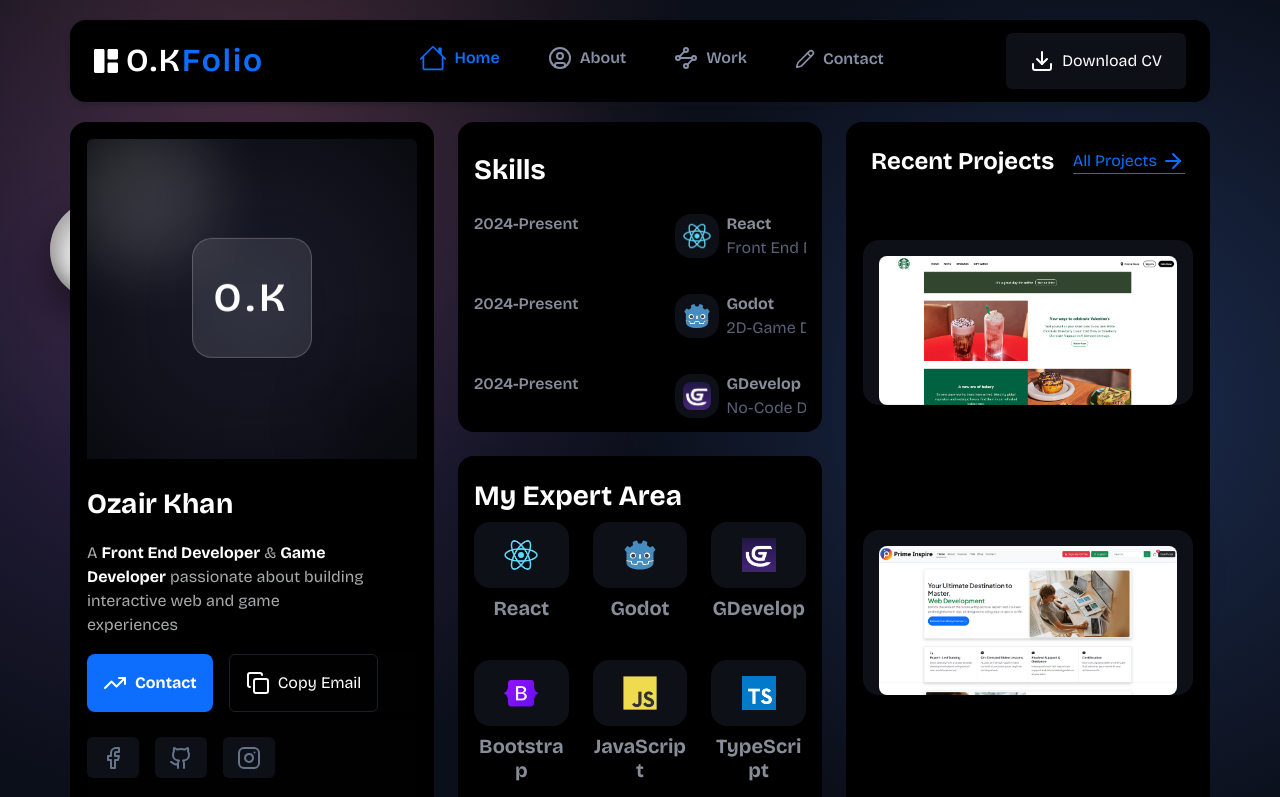
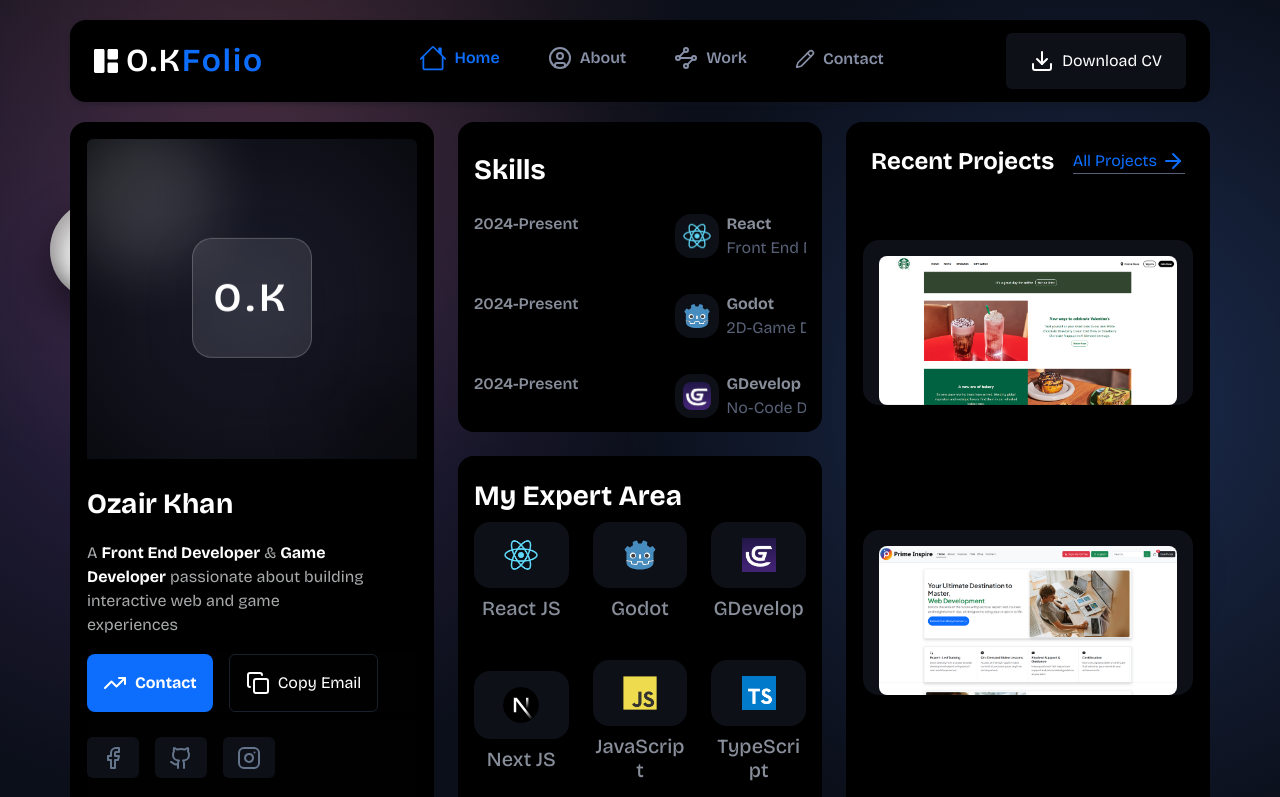
Before and after one commit to Ozair-Khan1/o.k-folio, a React (Vite) app: page /Home in a window 1280 px wide. Shown: the top 797 px of the page. Built offline with nearby package versions, Linux system fonts and the light colour scheme.

Commit message:
added next js logo

```diff
--- a/src/App.css
+++ b/src/App.css
@@ -25,11 +25,19 @@
   background: transparent; /* Make this transparent so we see the fixed bg */
   min-height: 100vh;
   z-index: 2;
+  max-width: 100%;
+  overflow-x: hidden;
 }
 
 .bento-body::after {
   right: -150px;
   bottom: 0;
+}
+
+@media screen and (max-width : 576px) {
+  .bento-body {
+    padding:  0px 15px;
+  }
 }
 
 
--- a/src/App.jsx
+++ b/src/App.jsx
@@ -32,7 +32,7 @@ function App() {
   return () => window.removeEventListener('mousemove', handleMouseMove);
 }, []);
   return (
-    <>
+    <div className='mobile-padding'>
         <Navbar/>
         <div ref={orbContainerRef} style={{ position: 'absolute', width: '100%', height: '100%', zIndex: -1 }}>
           <div className="orb floating-ball"/>
@@ -46,7 +46,7 @@ function App() {
           <p className='' style={{color : 'rgba(240, 242, 245, 0.7)'}}>@ <Link to='/' className='text-decoration-none'style={{color : 'rgba(240, 242, 245, 0.7)'}}>O.K Folio</Link>, Design By <Link to='/' className='text-decoration-none'><span>Ozair Khan</span></Link></p>
         </footer>
         </div>
-    </>
+    </div>
   )
 }
 
--- a/src/Component/About.jsx
+++ b/src/Component/About.jsx
@@ -57,7 +57,7 @@ export const About = () => {
                 <div className="container p-0">
                     <div className="row g-4 justify-content-center">
                         <motion.div animate={{x : [-500, 0], opacity : [0, 0.5, 1]}} transition={{duration : 1, type : 'spring'}} whileHover={{scale : 1.03}} whileTap={{scale : 1.03}} className="col-xl-4 col-md-10 text-break">
-                            <div className="card bg-black rounded-4 sticky-top" style={{top : '110px'}}>
+                            <div className="card bg-black rounded-4 sticky-top">
                                 <div className="card-body">
                                     <div class="card-header border-0 p-5 rounded-top position-relative overflow-hidden bg-card d-flex align-items-center justify-content-center" style={{height : "320px"}}>
                                         <div class="shape-1"></div>
--- a/src/Component/Contact.jsx
+++ b/src/Component/Contact.jsx
@@ -106,7 +106,7 @@ export const Contact = () => {
                 <div className="container p-0">
                     <div className="row g-4 justify-content-center">
                         <motion.div animate={{x : [-500, 0], opacity : [0, 0.5, 1]}} transition={{duration : 1, type : 'spring'}} whileHover={{scale : 1.03}} whileTap={{scale : 1.03}} className="col-xl-4 col-md-10 text-break">
-                            <div className="card bg-black rounded-4 sticky-top" style={{top : '110px'}}>
+                            <div className="card bg-black rounded-4 sticky-top">
                                 <div className="card-body">
                                     <div class="card-header border-0 p-5 rounded-top position-relative overflow-hidden bg-card d-flex align-items-center justify-content-center" style={{height : "320px"}}>
                                         <div class="shape-1"></div>
--- a/src/Component/Home.jsx
+++ b/src/Component/Home.jsx
@@ -3,10 +3,12 @@ import { useState } from "react"
 import { Link } from "react-router-dom";
 import { animate } from "animejs";
 import { useEffect } from "react";
+import { div } from "framer-motion/client";
 
 const MotionLink = motion(Link)
 
 export const Home = () => {
+
     const [isCopied, setIsCopied] = useState(false);
     const email = 'ozairk.work@gmail.com';
 
@@ -29,11 +31,20 @@ export const Home = () => {
         window.open('https://star-bucks-clone-two.vercel.app/', '_blank')
     }
 
-    const skils = [
+    const skills = [
+        {name : 'React JS', role : 'Front End Dev', year : '2024-Present', icon : '/assets/React-icon.svg.png'},
+        {name : 'Godot', role : '2D-Game Dev', year : '2024-Present', icon : '/assets/Godot icon.svg'},
+        {name : 'GDevelop', role : 'No-Code Dev', year : '2024-Present', icon : '/assets/Gdevelop icon.jpg'},
+        {name : 'Next JS', role : 'UI-Design', year : '2024-Present', icon : (<svg xmlns="http://www.w3.org/2000/svg" viewBox="0 0 180 180" width="36" height="36"><mask id="m" maskUnits="userSpaceOnUse" style={{ maskType: 'alpha' }}><circle cx="90" cy="90" r="90" fill="black" /></mask><g mask="url(#m)"><circle cx="90" cy="90" fill="black" r="90" /><path d="M149.508 157.52L69.142 54H54V125.97H66.1136V69.3836L139.999 164.845C143.333 162.614 146.509 160.165 149.508 157.52Z" fill="url(#p0)" /><rect x="115" y="54" width="12" height="72" fill="url(#p1)" /></g><defs><linearGradient id="p0" x1="109" y1="116.5" x2="144.5" y2="160.5" gradientUnits="userSpaceOnUse"><stop stopColor="white" /><stop offset="1" stopColor="white" stopOpacity="0" /></linearGradient><linearGradient id="p1" x1="121" y1="54" x2="120.799" y2="106.875" gradientUnits="userSpaceOnUse"><stop stopColor="white" /><stop offset="1" stopColor="white" stopOpacity="0" /></linearGradient></defs></svg>)},
+        {name : 'JavaScript', role : 'Logic', year : '2024-Present', icon : '/assets/JavaScript Logo.png' },
+        {name : 'TypeScript', role : 'Enhanced JS', year : '2024-Present', icon : 'assets/TypescriptLogo.png'}
+    ]
+
+    const duplicateSkills = [
         {name : 'React', role : 'Front End Dev', year : '2024-Present', icon : '/assets/React-icon.svg.png'},
         {name : 'Godot', role : '2D-Game Dev', year : '2024-Present', icon : '/assets/Godot icon.svg'},
         {name : 'GDevelop', role : 'No-Code Dev', year : '2024-Present', icon : '/assets/Gdevelop icon.jpg'},
-        {name : 'Bootstrap', role : 'UI-Design', year : '2024-Present', icon : '/assets/Bootstrap icon.png'},
+        {name : 'Bootstrap', role : 'UI-Design', year : '2024-Present', icon : '/assets/Bootstrap icon.png' },
         {name : 'JavaScript', role : 'Logic', year : '2024-Present', icon : '/assets/JavaScript Logo.png' },
         {name : 'TypeScript', role : 'Enhanced JS', year : '2024-Present', icon : 'assets/TypescriptLogo.png'}
     ]
@@ -56,7 +67,7 @@ export const Home = () => {
     const [isMouse, setIsMouse] = useState(false);
     const [isHovering, setIsHovering] = useState(0);
 
-    const duplicatedSkills = [...skils, ...skils];
+    const duplicatedSkills = [...duplicateSkills, ...duplicateSkills];
 
     const OzairName = "Ozair Khan";
 
@@ -91,8 +102,8 @@ export const Home = () => {
         <>
             <section className="Home-mg">
                 <div className="container p-0">
-                    <div className="row g-5 g-lg-4 justify-content-center">
-                        <motion.div whileHover={{scale : 1.03}} whileTap={{scale : 1.03}} className="col-xl-4 col-md-10 text-break">
+                    <div className="row g-5 g-lg-4 px-0 justify-content-center">
+                        <motion.div whileHover={{scale : 1.03}} whileTap={{scale : 1.03}} transition={{duration : 1, type : 'spring'}} className="col-xl-4 col-md-10 text-break">
                             <div className="card bg-black rounded-4">
                                 <div className="card-body">
                                     <div class="card-header border-0 p-5 rounded-top position-relative overflow-hidden bg-card d-flex align-items-center justify-content-center" style={{height : "320px"}}>
@@ -146,7 +157,7 @@ export const Home = () => {
                         </motion.div>
                         <div className="col-xl-4 col-md-10">
                             <motion.div animate={{opacity : [0, 0.5, 1]}} className="row g-5 g-lg-4 g-xl-4">
-                                <motion.div whileHover={{scale : 1.03}} whileTap={{scale : 1.03}} className="col-lg-12">
+                                <motion.div whileHover={{scale : 1.03}} whileTap={{scale : 1.03}} transition={{duration : 1, type : 'spring'}} className="col-lg-12">
                                     <div className="card rounded-4 border-0 overflow-hidden bg-black " style={{height : '310px'}} onMouseEnter={() => setIsMouse(true)} onMouseLeave={() => setIsMouse(false)}>
                                         <div className="card-body" style={{height : '300px'}}>
                                             <h3 className="card-title text-white fw-bold py-3">Skills</h3>
@@ -177,7 +188,7 @@ export const Home = () => {
                                         </div>
                                     </div>
                                 </motion.div>
-                                <motion.div whileHover={{scale : 1.03}} whileTap={{scale : 1.03}} className="col-lg-12">
+                                <motion.div whileHover={{scale : 1.03}} whileTap={{scale : 1.03}} transition={{duration : 1, type : 'spring'}} className="col-lg-12">
                                     <div className="card border-0 bg-black rounded-4">
                                         <div className="card-body bg-black rounded-4">
                                             <h3 className="card-title text-white fw-bold py-2 m-0 text-center text-lg-start text-xl-start text-md-start">
@@ -185,14 +196,18 @@ export const Home = () => {
                                             </h3>
                                             <div>
                                                 <div className="row g-4 d-flex flex-column flex-xl-row flex-lg-row flex-md-row align-items-center">
-                                                    {skils.map((skill, index) => (
+                                                    {skills.map((skill, index) => (
                                                         <div className="col-xl-4 col-md-6 col-sm-6 col-6" key={index}>
                                                             <div className="text-center">
                                                                 <div className="card-img-top p-0 py-3 rounded-4" style={{backgroundColor : '#0E1018'}}>
-                                                                    <img src={skill.icon} alt="image" className="" style={{height : '34px', width : '34px'}}/>
+                                                                    {typeof skill.icon === 'string' ? (
+                                                                        <img src={skill.icon} alt="image" className="" style={{height : '34px', width : '34px'}}/>
+                                                                    ) : (
+                                                                        skill.icon
+                                                                    )}
                                                                 </div>
                                                                 <div className="card-text text-center">
-                                                                    <h3 className="fs-5 fw-bold py-2" style={{color : '#878d99'}}>{skill.name}</h3>
+                                                                    <h3 className="fs-5 py-2" style={{color : '#878d99'}}>{skill.name}</h3>
                                                                 </div>
                                                             </div>
                                                         </div>
@@ -236,7 +251,7 @@ export const Home = () => {
                                 </div>
                             </div>
                         </motion.div>
-                        <motion.div animate={{y : [150, 0], opacity : [0, 0.5, 1]}} whileHover={{scale : 1.03}} whileTap={{scale : 1.03}} className="col-xl-8">
+                        <motion.div animate={{y : [150, 0], opacity : [0, 0.5, 1]}} whileHover={{scale : 1.03}} whileTap={{scale : 1.03}} transition={{duration : 1, type : 'spring'}} className="col-xl-8">
                             <div className="card bg-black rounded-4">
                                 <div className="card-body">
                                     <div className="card-title d-flex align-items-center justify-content-between p-2">
@@ -262,7 +277,7 @@ export const Home = () => {
                                 </div>
                             </div>
                         </motion.div>
-                        <motion.div animate={{y : [150, 0], opacity : [0, 0.5, 1]}} whileHover={{scale : 1.03}} whileTap={{scale : 1.03}} className="col-xl-4 d-flex flex-grow-1">
+                        <motion.div animate={{y : [150, 0], opacity : [0, 0.5, 1]}} whileHover={{scale : 1.03}} whileTap={{scale : 1.03}} transition={{duration : 1, type : 'spring'}} className="col-xl-4 d-flex flex-grow-1">
                             <div className="card bg-black rounded-4">
                                 <div className="card-body p-4">
                                     <div className="overflow-hidden p-2 rounded-4 mb-3" style={{backgroundColor : '#0E1018'}}>
--- a/src/Component/Work.jsx
+++ b/src/Component/Work.jsx
@@ -103,7 +103,7 @@ export const Work = () => {
                 <div className="container p-0">
                     <div className="row g-4 justify-content-center">
                         <motion.div animate={{x : [-500, 0], opacity : [0, 0.5, 1]}} transition={{duration : 1, type : 'spring'}} whileHover={{scale : 1.01}} whileTap={{scale : 1.03}} className="col-xl-4 col-md-10 text-break">
-                            <div className="card bg-black rounded-4 sticky-top" style={{top : '110px'}}>
+                            <div className="card bg-black rounded-4 sticky-top">
                                 <div className="card-body">
                                     <div class="card-header border-0 p-5 rounded-top position-relative overflow-hidden bg-card d-flex align-items-center justify-content-center" style={{height : "320px"}}>
                                         <div class="shape-1"></div>
```
